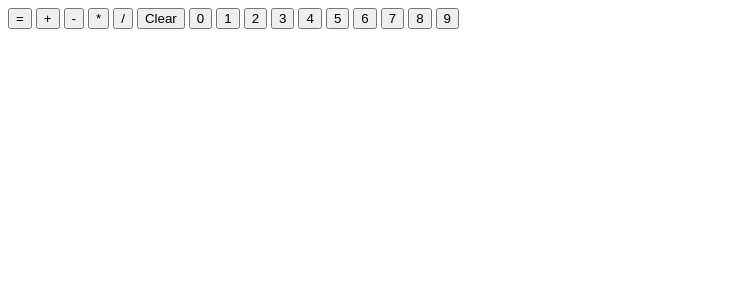
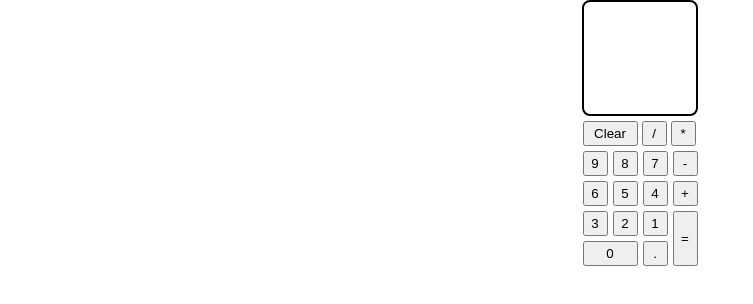
Before and after one commit to MohamadObeid9/calculator, a plain HTML site: page index.html in a window 1280 px wide. Shown: the whole page, without its empty margins (0-753 px from the left). Drawn offline with Linux system fonts and the light colour scheme.

Commit message:
did the whole css for the calculator

```diff
--- a/index.html
+++ b/index.html
@@ -5,24 +5,36 @@
     <meta name="viewport" content="width=device-width, initial-scale=1.0">
     <title>Document</title>
     <script src="script.js" defer></script>
+    <link rel="stylesheet" href="style.css">
 </head>
 <body>
     <div class="display"></div>
-    <button>=</button>
-    <button>+</button>
-    <button>-</button>
-    <button>*</button>
-    <button>/</button>
-    <button>Clear</button>
-    <button>0</button>
-    <button>1</button>
-    <button>2</button>
-    <button>3</button>
-    <button>4</button>
-    <button>5</button>
-    <button>6</button>
-    <button>7</button>
-    <button>8</button>
-    <button>9</button>
+    <div class="content">
+        <div class="upperRow">
+            <button type="reset" class="clear">Clear</button>
+            <button class="operator">/</button>
+            <button class="operator">*</button>
+        </div>
+        <div class="downRow">
+            <div class="sideRow">
+                <button class="operator">-</button>
+                <button class="operator">+</button>
+                <button class="equal">=</button>
+            </div>
+            <div class="numbers">
+                <button class="number">9</button>
+                <button class="number">8</button>
+                <button class="number">7</button>
+                <button class="number">6</button>
+                <button class="number">5</button>
+                <button class="number">4</button>
+                <button class="number">3</button>
+                <button class="number">2</button>
+                <button class="number">1</button>
+                <button class="number zero">0</button>
+                <button class="number">.</button>
+            </div>
+        </div>
+    </div>
 </body>
 </html>
--- a/script.js
+++ b/script.js
@@ -3,9 +3,9 @@ const subtract        = (a,b)=> a-b;
 const mutiply         = (a,b)=> a*b;
 const divide          = (a,b)=> a/b;
 
-const firstVariable   = 0 ;
-const secondVariavle  = 0 ;
-const operator        = null ;
+let firstVariable   = 0 ;
+let secondVariavle  = 0 ;
+let operator        = null ;
 
 const operate = (operator,num1,num2)=>{
     add(num1,num2);
@@ -13,3 +13,11 @@ const operate = (operator,num1,num2)=>{
     mutiply(num1,num2);
     divide(num1,num2);
 };
+const appearOnDisplay = ()=>{
+  const number = document.querySelector("button.number");
+  const display = document.querySelector("div");
+  number.addEventListener("click",()=>{
+      display.appendChild(number);
+      firstVariable = parseInt(number);
+  });
+};
--- a/style.css
+++ b/style.css
@@ -0,0 +1,49 @@
+body{
+    padding: 0;
+    margin: 0;
+    display: flex;
+    flex-direction: column;
+    gap: 5px;
+    align-items: center;
+}
+.display{
+    padding: 56px;
+    border: 2px solid black;
+    border-radius: 8px;
+}
+.content{
+    display: flex;
+    flex-direction: column;
+    gap: 5px;
+}
+.numbers{
+    width: 85px;
+    display: flex;
+    gap: 5px;
+    flex-wrap: wrap;
+}
+.number{
+    width: 25px;
+    height: 25px;
+}
+.clear,.zero{
+    width: 55px;
+    height: 25px;
+}
+.sideRow{
+    display: flex;
+    flex-direction: column;
+    gap: 5px;
+}
+.operator{
+    width: 25px;
+    height: 25px;
+}
+.equal{
+    height: 55px;
+}
+.downRow{
+    display: flex;
+    flex-direction: row-reverse;
+    gap: 5px;
+}
```
